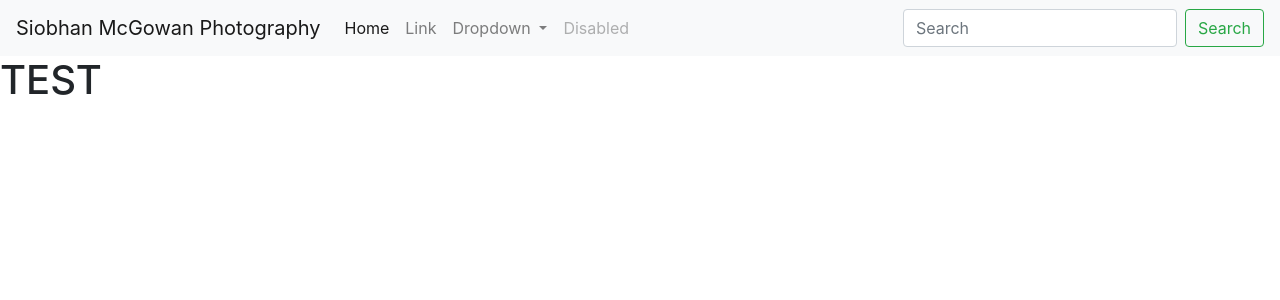
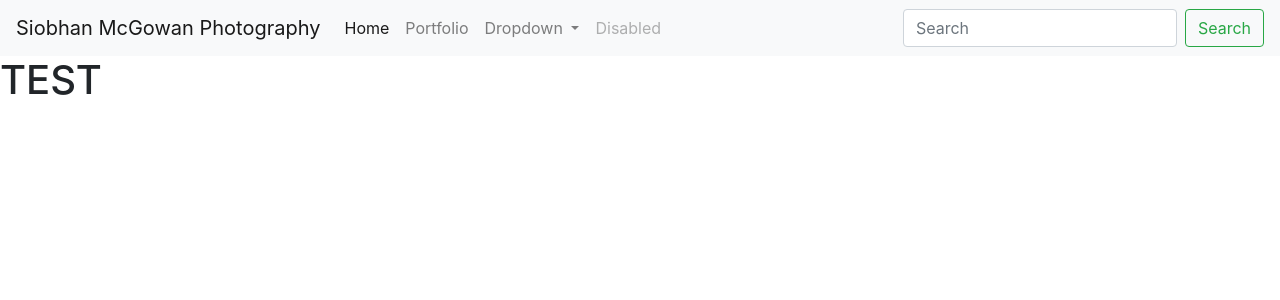
Before and after one commit to Legaeldan/siobhan-mcgowan-photography, a Django app: page / in a window 1280 px wide. Shown: the top 300 px of the page. Run offline with Django 3.2, Linux system fonts and the light colour scheme; some libraries are stand-ins or nearby versions.

Commit message:
Updated bootstrap links in base.

```diff
--- a/templates/base.html
+++ b/templates/base.html
@@ -22,7 +22,7 @@
           <a class="nav-link" href="#">Home <span class="sr-only">(current)</span></a>
         </li>
         <li class="nav-item">
-          <a class="nav-link" href="#">Link</a>
+          <a class="nav-link" href="{% url 'photos' %}">Portfolio</a>
         </li>
         <li class="nav-item dropdown">
           <a class="nav-link dropdown-toggle" href="#" id="navbarDropdown" role="button" data-toggle="dropdown" aria-haspopup="true" aria-expanded="false">
```
